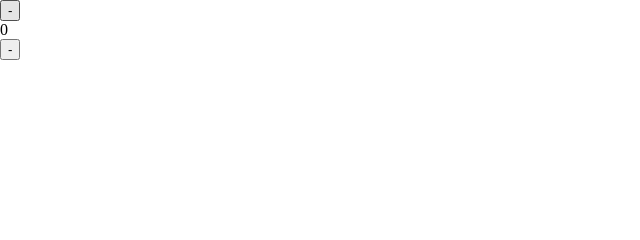
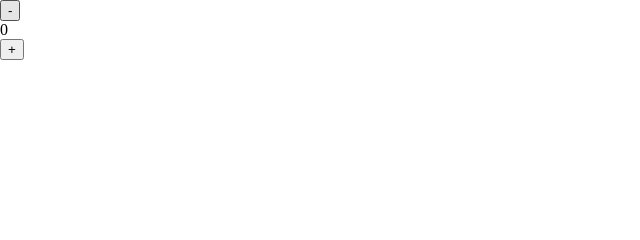
Before and after one commit to yoshikiohshima/renkon-examples, a website: page counter.html in a window 1280 px wide. Shown: the top 240 px of the page, 0-640 px from the left. Drawn offline with Linux system fonts and the light colour scheme.

Commit message:
fix typo in counter.html

```diff
--- a/counter.html
+++ b/counter.html
@@ -16,7 +16,7 @@
       </script>
         <button id="minus">-</button>
         <div id="output"></div>
-        <button id="plus">-</button>
+        <button id="plus">+</button>
     </div>
     <script type="module">
       import {view} from "./dist/renkon.js";
```
